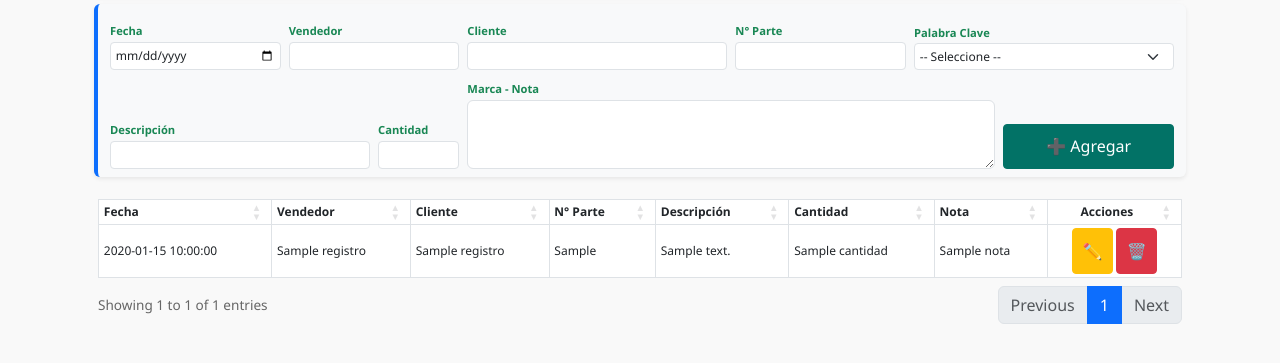
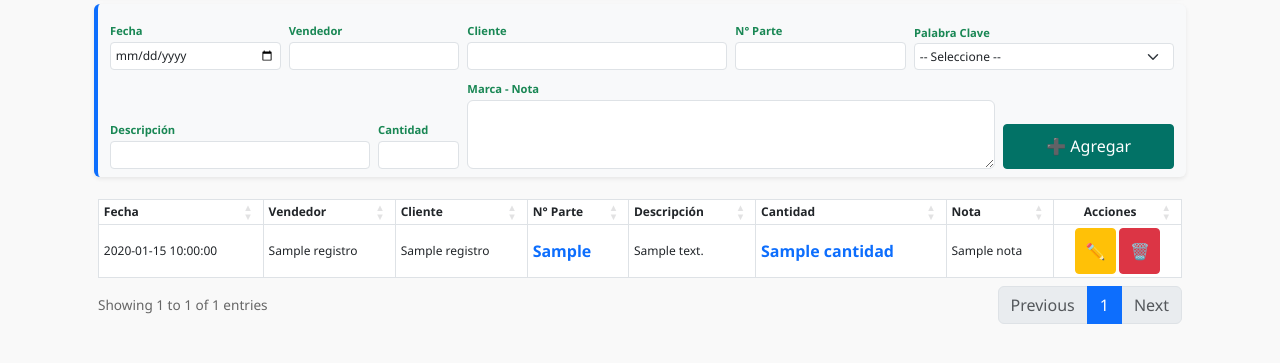
Before and after one commit to estadisticascms/sistema_flask, a Flask app: template templates/ventas_perdidas.html in a window 1280 px wide. Shown: the part 266-629 px from the top of the page. Run offline with Flask 3, Linux system fonts and the light colour scheme; the template is opened without the code that fills it: most values are stand-ins (such as "Sample title", 1, 10 or a date in 2020); some libraries are stand-ins or nearby versions.

Commit message:
Actualización de ventasperd

```diff
--- a/templates/ventas_perdidas.html
+++ b/templates/ventas_perdidas.html
@@ -82,6 +82,7 @@
             <select name="palabra_clave" id="palabra_clave" class="form-select form-select-sm campo-estilizado" required>
                 <option value="">-- Seleccione --</option>
                 <option value="RODAMIENTO">RODAMIENTO</option>
+                <option value="RETENEDOR">RETENEDOR</option>
                 <option value="CORREA">CORREA</option>
                 <option value="FILTRO">FILTRO</option>
                 <option value="EQUIPO PESADO">EQUIPO PESADO</option>
@@ -116,7 +117,7 @@
     <!-- Tabla de registros con scroll en móviles -->
     <div id="tablaVentasPerdidas" class="mt-3 table-responsive">
         <table id="tablaVentas" class="table table-sm table-hover table-bordered align-middle w-100">
-            <thead style="background-color:#198754; color:white;">
+            <thead style="background: linear-gradient(90deg, #0d6efd, #198754); color:white;">
                 <tr>
                     <th class="text-start">Fecha</th>
                     <th class="text-start">Vendedor</th>
@@ -130,13 +131,13 @@
             </thead>
             <tbody>
                 {% for r in registros %}
-                <tr style="background-color:{% if loop.index is even %}#f8f9fa{% else %}#ffffff{% endif %};">
+                <tr style="background-color:{% if loop.index is even %}#e9f7ef{% else %}#fdfefe{% endif %};">
                     <td class="text-start">{{ r.fecha }}</td>
                     <td class="text-start">{{ r.nomb_vendedor }}</td>
                     <td class="text-start">{{ r.nomb_cliente }}</td>
-                    <td class="text-start">{{ r.numero_parte }}</td>
+                    <td class="text-start fw-bold fs-6 text-primary">{{ r.numero_parte }}</td>
                     <td class="text-start">{{ r.descripcion }}</td>
-                    <td class="text-start">{{ r.cantidad }}</td>
+                    <td class="text-start fw-bold fs-6 text-primary">{{ r.cantidad }}</td>
                     <td class="text-start">{{ r.nota }}</td>
                     <td class="text-center">
                         <a href="{{ url_for('ventas_perdidas.editar_venta_perdida', id=r.id) }}" class="btn btn-sm btn-warning">✏️</a>
```
